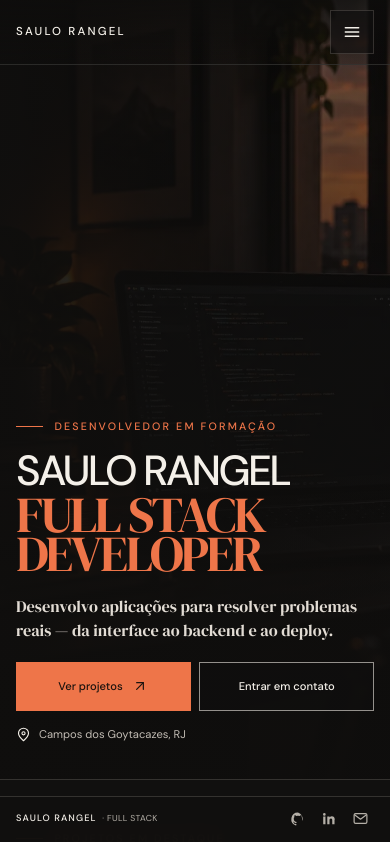
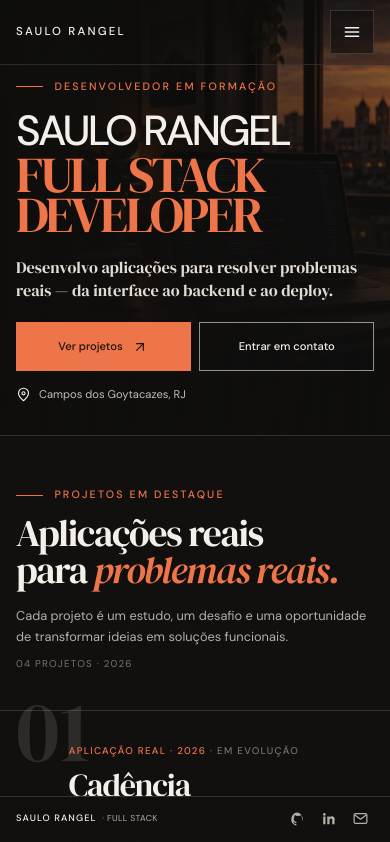
Before and after one commit to Saulorangel87/saulorangel, a React (Vite) app: page / in a window 390 px wide. Shown: the top 842 px of the page. Built offline with nearby package versions, Linux system fonts and the light colour scheme.

Commit message:
feat(branding): atualiza ícones e ajusta estilos da seção hero

```diff
--- a/index.html
+++ b/index.html
@@ -13,7 +13,8 @@
     <meta property="og:image" content="https://devsaulo.com.br/images/hero-desk.webp" />
     <link rel="canonical" href="https://devsaulo.com.br/" />
     <link rel="preload" as="image" href="./images/hero-desk.webp" fetchpriority="high" />
-    <link rel="icon" type="image/svg+xml" href="./assets/favicon/favicon.svg" />
+    <link rel="icon" type="image/svg+xml" href="./images/minha-marca-rounded.svg" />
+    <link rel="alternate icon" type="image/png" href="./images/minha-marca.png" />
     <title>Saulo Rangel — Desenvolvedor Full Stack em formação</title>
   </head>
   <body>
--- a/src/index.css
+++ b/src/index.css
@@ -230,10 +230,13 @@ section,
   transform: none;
 }
 
+.js-ready .reveal {
+  transition: opacity .65s cubic-bezier(.22, 1, .36, 1), transform .65s cubic-bezier(.22, 1, .36, 1);
+}
+
 .js-ready .reveal:not(.is-visible) {
   opacity: 0;
-  transform: translateY(16px);
-  transition: opacity .55s ease, transform .55s ease;
+  transform: translateY(20px);
 }
 
 .reveal.is-visible {
@@ -1172,9 +1175,9 @@ section,
   }
 
   .hero-section {
-    min-height: clamp(650px, 94svh, 780px);
-    align-items: flex-end;
-    padding-block: 7rem 2.25rem;
+    min-height: auto;
+    align-items: flex-start;
+    padding-block: 5rem 2rem;
   }
 
   .hero-backdrop {
@@ -1381,7 +1384,11 @@ section,
   .contact-layout {
     grid-template-columns: 1fr;
     gap: 1.2rem;
-    padding-block: 3.2rem;
+    padding-block: 2.75rem .75rem;
+  }
+
+  .contact-section {
+    padding-block: 0;
   }
 
   .contact-layout > .eyebrow {
```
Also changed, not shown: public/images/minha-marca-rounded.svg (added), public/images/minha-marca.png (added).
